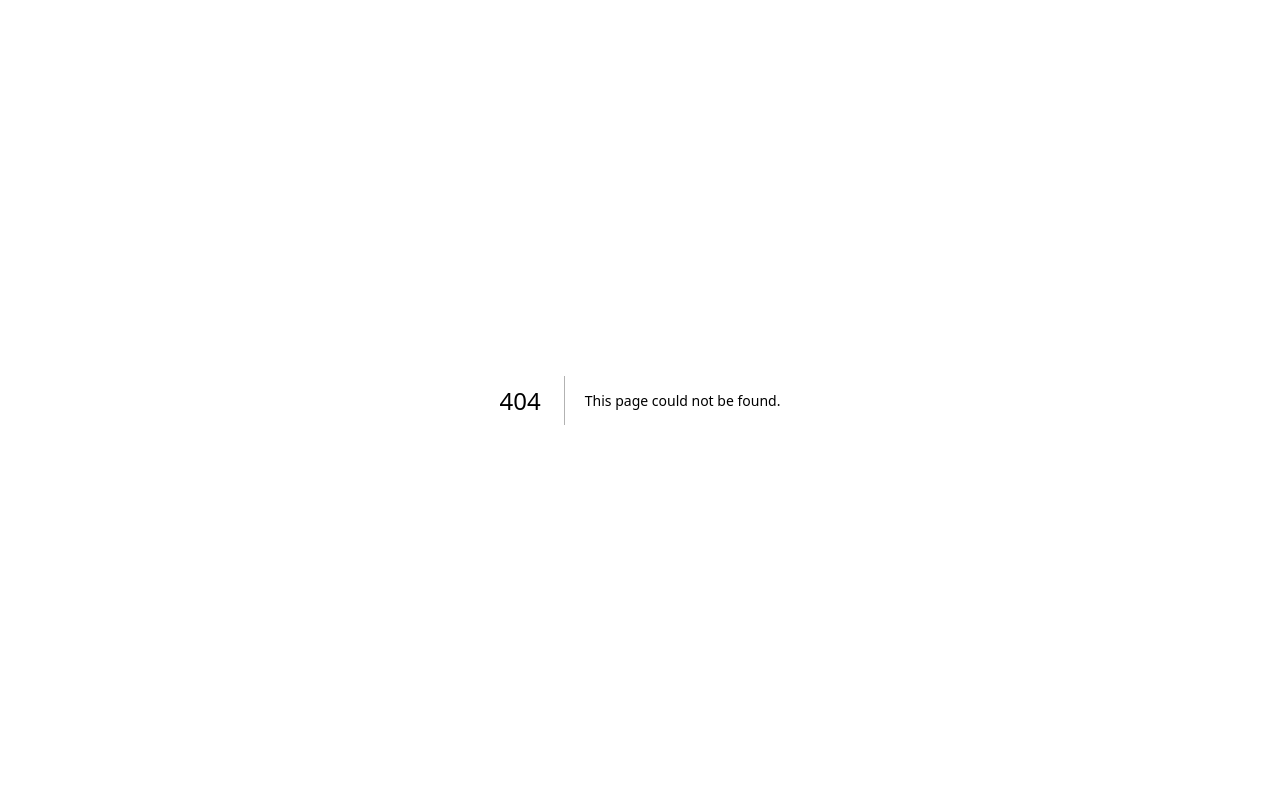
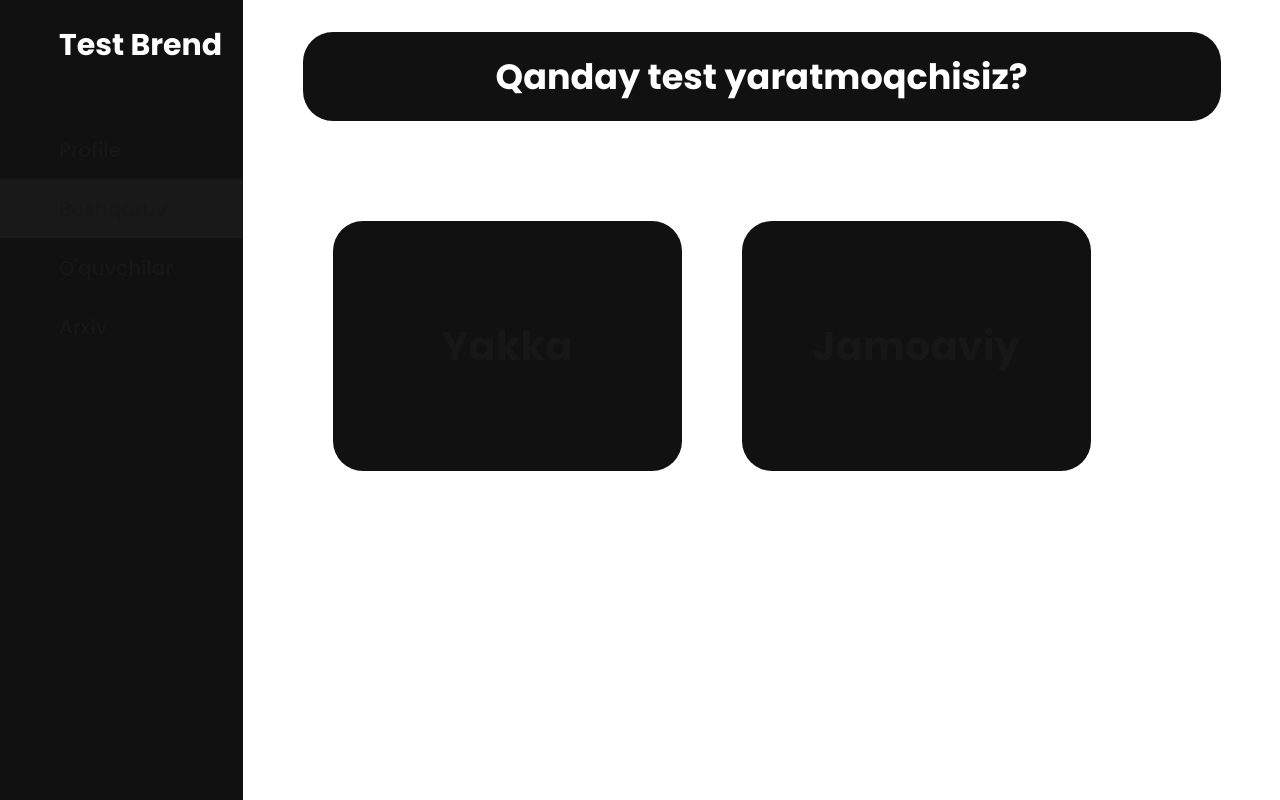
Before and after one commit to fazliddinofficial/quizapp-ui, a Next.js app: page /control in a window 1280 px wide. Before the commit this address had no page. Built offline with nearby package versions, Linux system fonts and the light colour scheme.

Commit message:
add: control component

```diff
--- /dev/null
+++ b/app/control/control.css
@@ -0,0 +1,52 @@
+@import url("https://fonts.googleapis.com/css2?family=Poppins:wght@400;500;600;700&display=swap");
+
+.create-test-wrapper-h2 {
+  font-family: Poppins;
+  font-weight: 700;
+  font-style: Bold;
+  font-size: 35px;
+  line-height: 100%;
+  letter-spacing: 0%;
+  text-align: center;
+  vertical-align: middle;
+  color: #ffffff;
+  background-color: #111111;
+  width: 918px;
+  height: 89px;
+  display: flex;
+  align-items: center;
+  justify-content: center;
+  border-radius: 30px;
+}
+
+.create-test-wrapper {
+  display: flex;
+  justify-content: start;
+  flex-direction: column;
+  margin: 32px auto;
+}
+
+.control-page {
+  width: 100%;
+}
+
+.button-wrapper {
+  display: flex;
+}
+
+.button-wrapper-btn {
+  width: 349px;
+  height: 250px;
+  opacity: 1;
+  border-radius: 30px;
+  background-color: #111111;
+  font-family: Poppins;
+  font-weight: 700;
+  font-style: Bold;
+  font-size: 40px;
+  line-height: 100%;
+  letter-spacing: 0%;
+  text-align: center;
+  margin: 100px 30px;
+  cursor: pointer;
+}
--- /dev/null
+++ b/app/control/page.tsx
@@ -0,0 +1,21 @@
+import SideBar from "../sidebar/sidebar";
+import "./control.css";
+
+export default function ControlPage() {
+  return (
+    <>
+      <div className="flex control-page">
+        <SideBar />
+        <div className="create-test-wrapper">
+          <h2 className="create-test-wrapper-h2">
+            Qanday test yaratmoqchisiz?
+          </h2>
+          <div className="button-wrapper">
+            <button className="button-wrapper-btn">Yakka</button>
+            <button className="button-wrapper-btn">Jamoaviy</button>
+          </div>
+        </div>
+      </div>
+    </>
+  );
+}
--- a/app/sidebar/sidebar.css
+++ b/app/sidebar/sidebar.css
@@ -1,7 +1,7 @@
 @import url("https://fonts.googleapis.com/css2?family=Poppins:wght@400;500;600;700&display=swap");
 
 .sidebar_wrapper {
-  width: 338px;
+  width: 19%;
   height: 100vh;
   background-color: #111111;
   text-align: start;
@@ -36,3 +36,7 @@
   background-color: #86868611;
   cursor: pointer;
 }
+
+.active {
+  background-color: #86868611;
+}
--- a/app/sidebar/sidebar.tsx
+++ b/app/sidebar/sidebar.tsx
@@ -1,24 +1,33 @@
+"use client";
 import Link from "next/link";
 import "./sidebar.css";
+import { usePathname } from "next/navigation";
 
 export default function SideBar() {
+  const pathname = usePathname();
+
+  const links = [
+    { href: "/profile", label: "Profile" },
+    { href: "/control", label: "Boshqaruv" },
+    { href: "/boshqaruv", label: "O'quvchilar" },
+    { href: "/arxiv", label: "Arxiv" },
+  ];
+
   return (
     <div className="sidebar_wrapper">
       <h2 className="sidebar_wrapper-h2">Test Brend</h2>
       <div className="container">
         <nav className="navbar">
-          <div className="navbar-link">
-            <Link href="/profile">Profile</Link>
-          </div>
-          <div className="navbar-link">
-            <Link href="/Boshqaruv">Boshqaruv</Link>
-          </div>
-          <div className="navbar-link">
-            <Link href="/boshqaruv">O'quvchilar</Link>
-          </div>
-          <div className="navbar-link">
-            <Link href="/arxiv">Arxiv</Link>
-          </div>
+          {links.map((link) => (
+            <div
+              key={link.href}
+              className={
+                pathname === link.href ? "navbar-link active" : "navbar-link"
+              }
+            >
+              <Link href={link.href}>{link.label}</Link>
+            </div>
+          ))}
         </nav>
       </div>
     </div>
```
